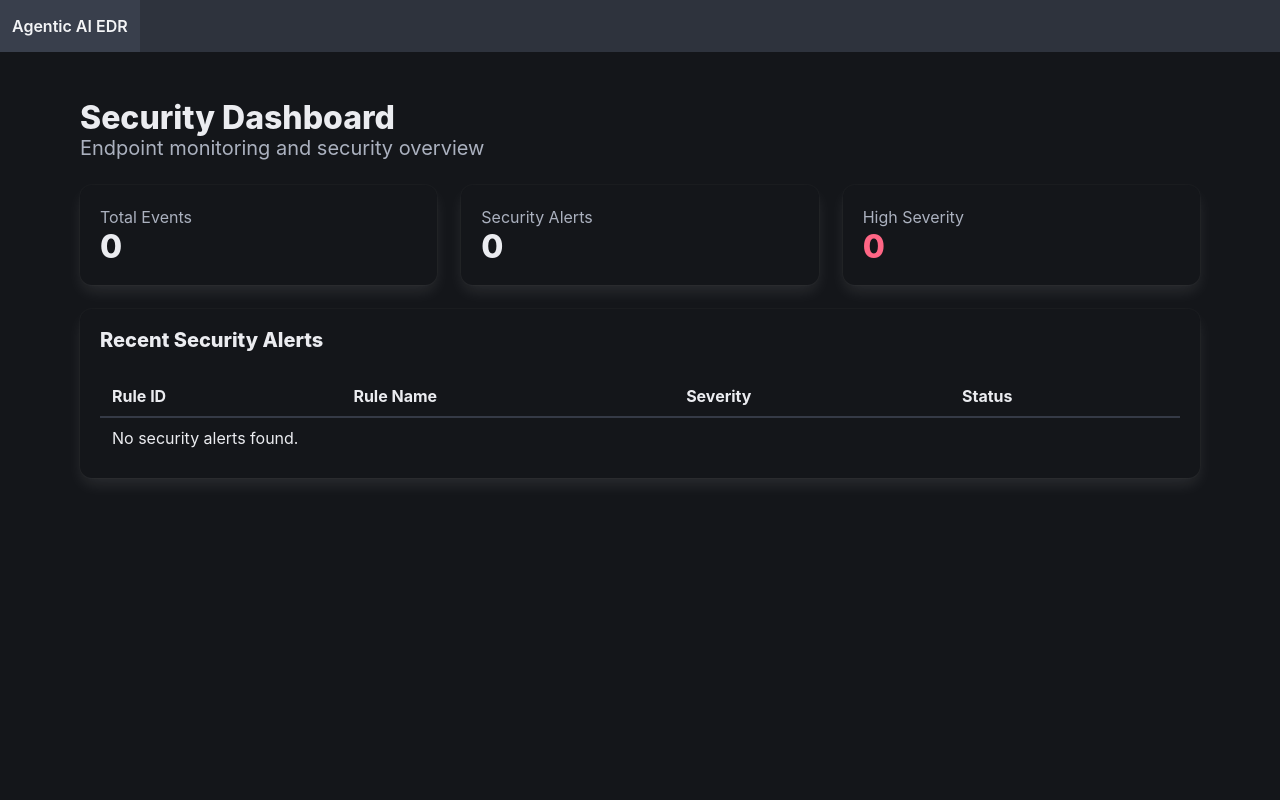
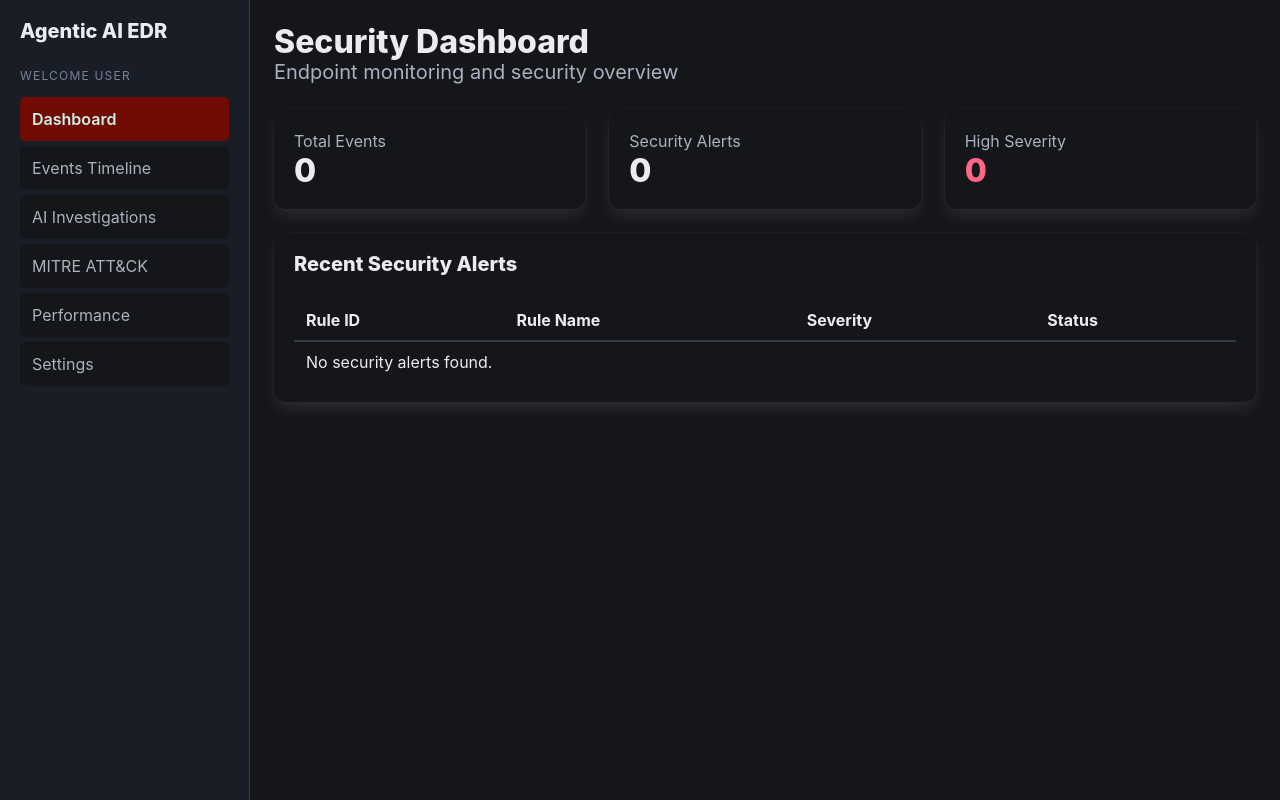
Before and after one commit to jacobbibat/agentic-ai-edr, a Flask app: page / in a window 1280 px wide. Run offline with Flask 3, Linux system fonts and the light colour scheme; data that the repository does not hold is empty.

Commit message:
css updates

```diff
--- a/static/css/custom.css
+++ b/static/css/custom.css
@@ -0,0 +1,39 @@
+/* Main application layout */
+.app-layout {
+    display: flex;          /* Places sidebar and content side by side */
+    height: 100vh;          /* Uses the full height of the browser */
+    overflow: hidden;      /* Prevents the entire page from scrolling */
+}
+
+/* Left navigation sidebar */
+.sidebar {
+    width: 250px;                 /* Sets the sidebar width */
+    flex-shrink: 0;               /* Prevents the sidebar from shrinking */
+    background-color: #191e26;    /* Dark sidebar background */
+    padding: 20px;                /* Space inside the sidebar */
+    border-right: 1px solid #343c48;
+    overflow-y: auto;             /* Scroll sidebar only if necessary */
+}
+
+/* Main page content */
+.main-content {
+    flex: 1;                /* Occupies the remaining available width */
+    min-width: 0;           /* Prevents wide tables expanding the layout */
+    padding: 24px;          /* Space around the page content */
+    overflow: auto;         /* Scroll content only when necessary */
+}
+
+/* Navigation links */
+.sidebar .menu-list a {
+    padding: 12px;          /* Space inside each link */
+    margin-bottom: 5px;     /* Space between links */
+    border-radius: 5px;     /* Rounded corners */
+}
+
+/* When hovering over a navigation link */
+.menu-list a.is-active {
+    background-color: #710c04;
+    transition: background-color 0.2s ease;
+    color: #cdf0ea;
+    font-weight: 600;
+}
--- a/templates/base.html
+++ b/templates/base.html
@@ -3,7 +3,7 @@
 
 <head>
     <meta charset="UTF-8">
-    <meta name="viewport" content="width=device-width", initial-scale="1.0">
+    <meta name="viewport" content="width=device-width, initial-scale=1.0">
 
     <title>
         {% block title %}Agentic AI EDR{% endblock %}
@@ -11,23 +11,50 @@
 
     <link rel="stylesheet" href="{{ url_for('static', filename='css/bulma.min.css')}}">
     <link rel="stylesheet" href="{{ url_for('static', filename='css/custom.css')}}">
-
 </head>
 
 <body>
-    <nav class="navbar is-dark">
-        <div class="navbar-brand">
-            <a class="navbar-item" href="/">
-                <strong>Agentic AI EDR</strong>
-            </a>
-        </div>
-    </nav>
 
-    <main class="section">
-        <div class="container is-fluid">
+    <!-- Contains the sidebar and main content -->
+    <div class="app-layout">
+
+        <!-- Left navigation sidebar -->
+        <aside class="sidebar menu">
+
+            <!-- Application name -->
+            <h1 class="title is-5">
+                Agentic AI EDR
+            </h1>
+
+            <!-- Navigation heading -->
+            <p class="menu-label">Welcome User</p>
+
+            <!-- Navigation links -->
+            <ul class="menu-list">
+                <li><a href="/">Dashboard</a></li>
+                <li><a href="/events">Events Timeline</a></li>
+                <li><a href="/aiInvestigation">AI Investigations</a></li>
+                <li><a href="/mitre">MITRE ATT&CK</a></li>
+                <li><a href="/performance">Performance</a></li>
+                <li><a href="/settings">Settings</a></li>
+            </ul>
+
+        </aside>
+
+        <!-- Main page content -->
+        <main class="main-content">
             {% block content %}{% endblock %}
-        </div>
-    </main>
+        </main>
 
+    </div>
+    <script>
+    const currentPage = window.location.pathname;
+
+    document.querySelectorAll(".menu-list a").forEach(link => {
+        if (link.pathname === currentPage) {
+            link.classList.add("is-active");
+        }
+    });
+</script>
 </body>
 </html>
```
